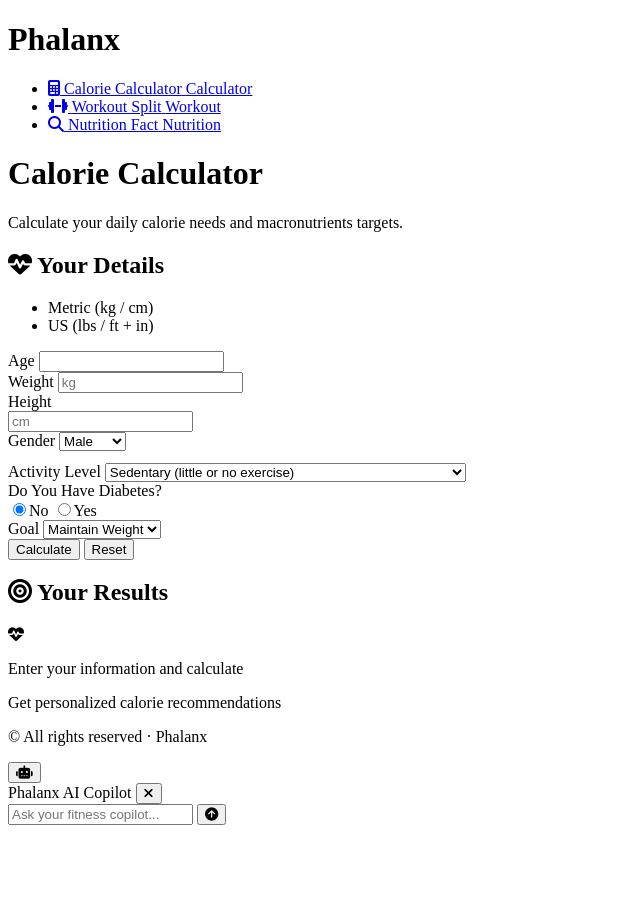
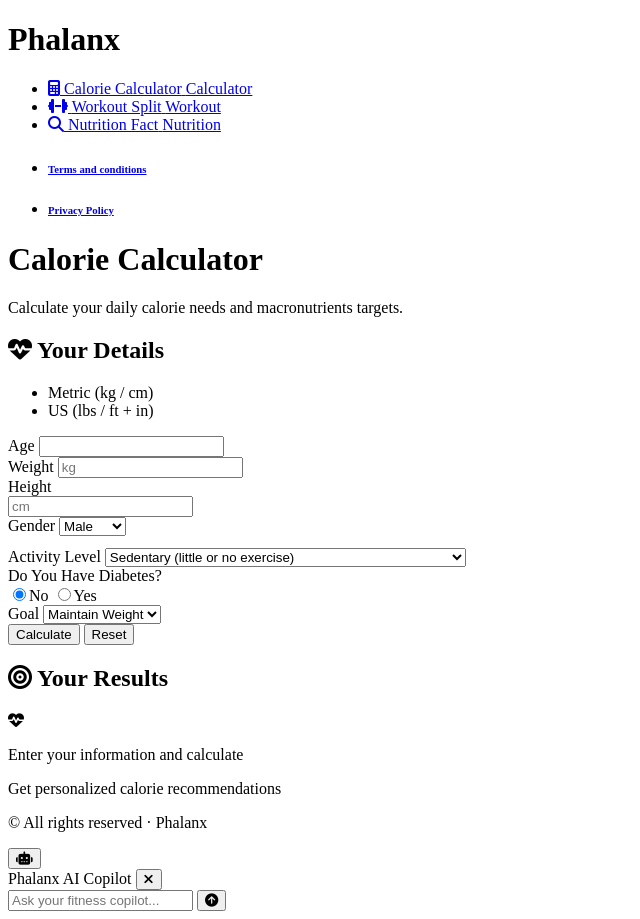
Before and after one commit to jwd06/Phalanx, a website with bundled scripts: page index.html in a window 1280 px wide. Shown: the whole page, without its empty margins (0-640 px from the left). Before the commit the page ends 833 px from the top, so only its background shows below. Built offline with nearby package versions, Linux system fonts and the light colour scheme; a script that the page names is missing; files whose address does not match are found by name.

Commit message:
Add legal menu with links to Terms and Conditions and Privacy Policy

```diff
--- a/index.html
+++ b/index.html
@@ -21,7 +21,7 @@
         <!--This is where the input fields will be-->
 
         <nav id="top-menu">
-            <ul>
+            <ul class="main-menu">
                 <li id="menu-calorie-calculator">
                     <a href="#calorie-calculator">
                         <i class="fa-solid fa-calculator"></i>
@@ -43,6 +43,20 @@
                         <i class="fa-solid fa-magnifying-glass"></i>
                         <span class="full-text">Nutrition Fact</span>
                         <span class="short-text">Nutrition</span>
+                    </a>
+                </li>
+            </ul>
+
+            <ul class="legal-menu">
+                <li id="terms-and-conditions">
+                    <a href="terms-and-conditions.html">
+                        <h6>Terms and conditions</h6>
+                    </a>
+                </li>
+
+                <li id="privacy-policy">
+                    <a href="privacy-policy.html">
+                        <h6>Privacy Policy</h6>
                     </a>
                 </li>
             </ul>
```
